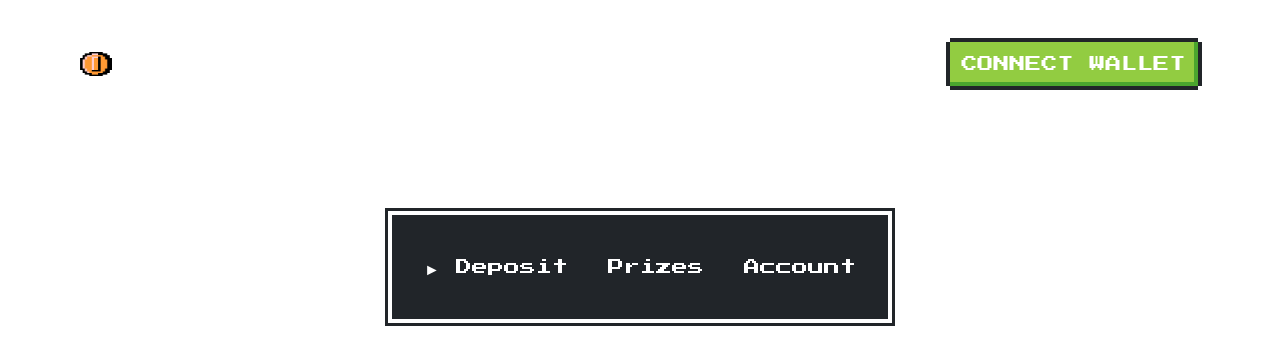
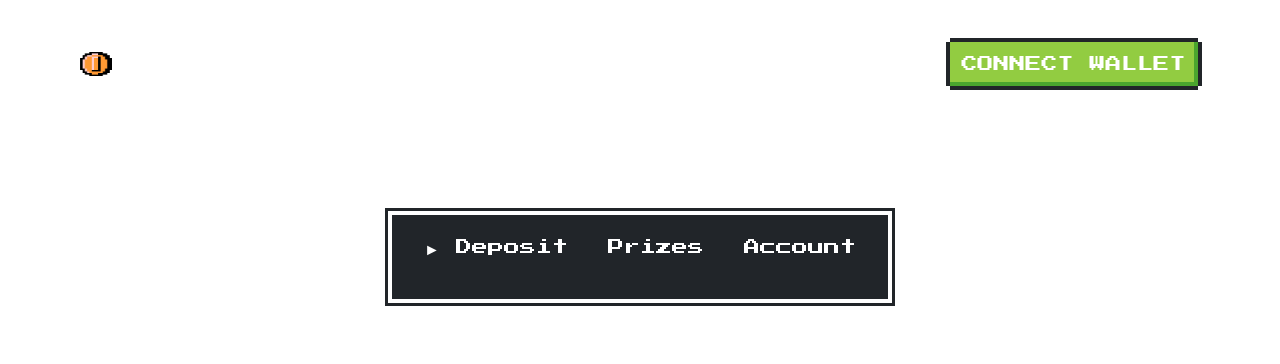
Before and after one commit to sigle/stacks-bingo, a Next.js app: page / in a window 1280 px wide. Shown: the top 364 px of the page. Built offline with nearby package versions, Linux system fonts and the light colour scheme.

Commit message:
feat: add deposit section

```diff
--- a/src/modules/layout/TabNav.tsx
+++ b/src/modules/layout/TabNav.tsx
@@ -8,7 +8,7 @@ export const TabNav = (activeRoute: any) => {
     <Container>
       <Flex direction={'row'} justify={'between'}>
         <Flex direction={'row'} align={'center'} justify={'between'}>
-          <div style={{ paddingTop: 40 }} className="nes-container is-dark">
+          <div style={{ paddingTop: 20 }} className="nes-container is-dark">
             <Flex gap={'10'} direction={'row'}>
               <Link href="/">
                 <a
--- a/src/pages/index.tsx
+++ b/src/pages/index.tsx
@@ -2,7 +2,7 @@ import type { NextPage } from 'next';
 import { useRouter } from 'next/router';
 import { Header } from '../modules/layout/Header';
 import { TabNav } from '../modules/layout/TabNav';
-import { Container, Box, Flex } from '../ui';
+import { Container, Box, Flex, Text } from '../ui';
 
 const Home: NextPage = () => {
   const router = useRouter();
@@ -11,8 +11,16 @@ const Home: NextPage = () => {
     <>
       <Container css={{ mt: '3%', mr: '3%', ml: '3%' }}>
         <Header />
-        <Flex css={{ mt: '10%' }} justify={'center'}>
+        <Flex css={{ mt: '10%' }} justify={'center'} direction={'column'}>
           <TabNav activeRoute={activeRoute} />
+          <Flex justify={'center'}>
+            <Text css={{ color: 'white', mt: '$10' }}>Total money pooled</Text>
+            <Flex>
+              <Text css={{ color: 'white', mt: '$10' }}>
+                Total money pooled
+              </Text>
+            </Flex>
+          </Flex>
         </Flex>
       </Container>
     </>
```
